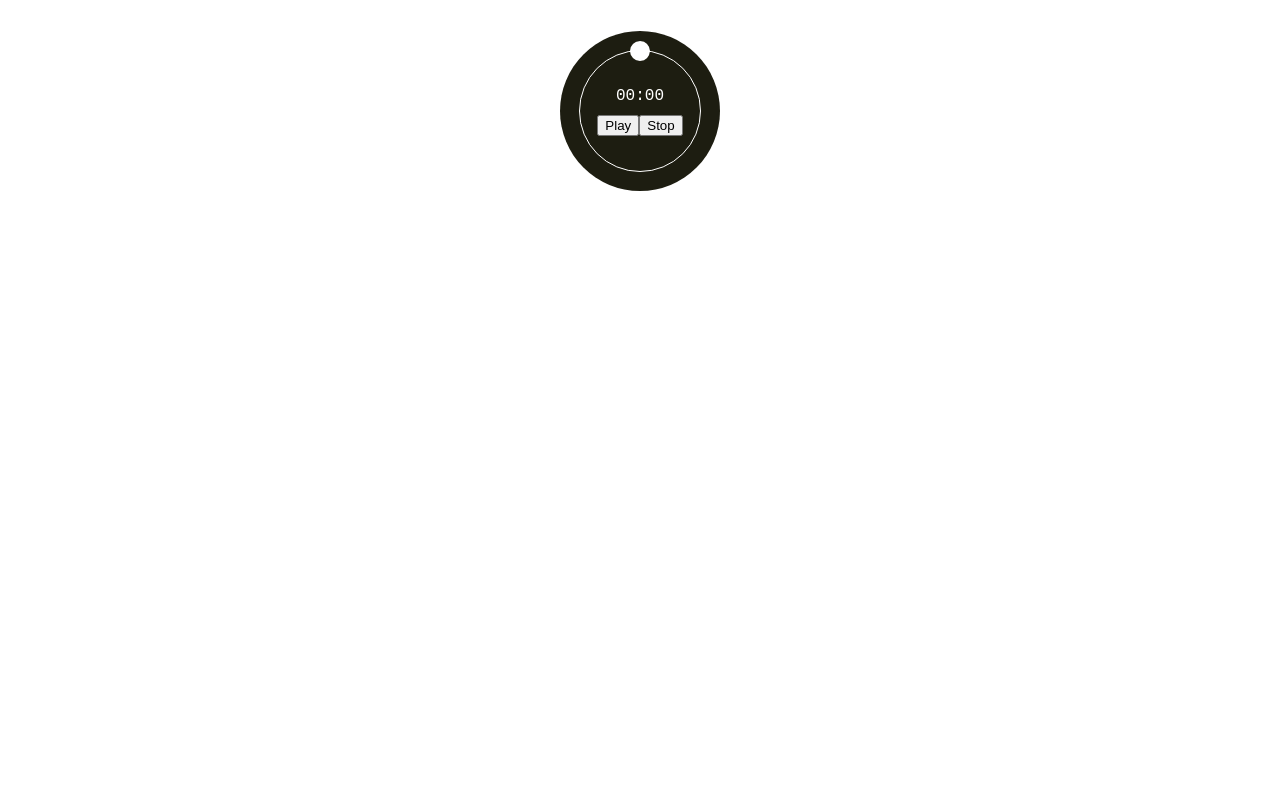
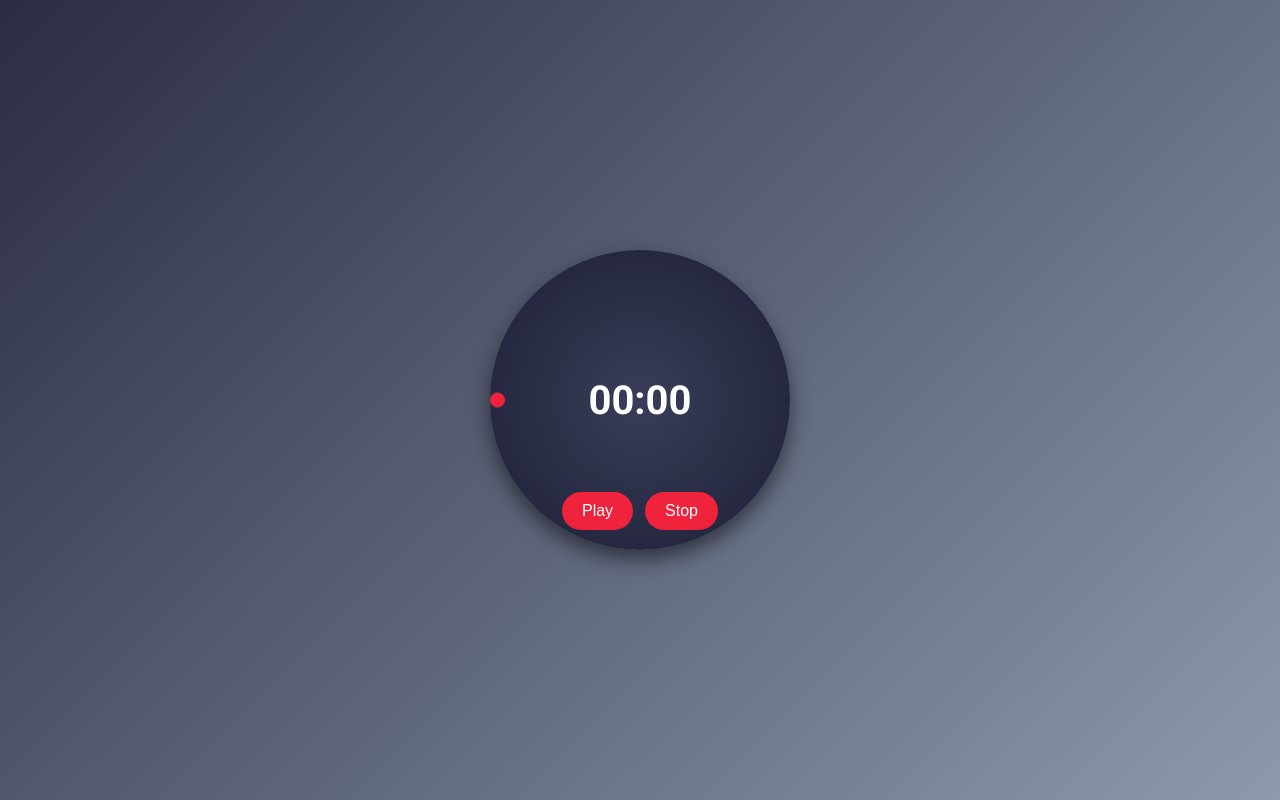
Before and after one commit to JavGarin/chronometer-js, a plain HTML site: page index.html in a window 1280 px wide. Drawn offline with Linux system fonts and the light colour scheme.

Commit message:
update styles.css

```diff
--- a/styles.css
+++ b/styles.css
@@ -1,75 +1,85 @@
-main {
-    font-family: 'Roboto Mono', monospace;
-    position: relative;
+/* Estilos globales */
+body {
+  font-family: "Roboto", sans-serif;
+  background: linear-gradient(135deg, #2b2d42, #8d99ae);
+  color: #fff;
+  display: flex;
+  align-items: center;
+  justify-content: center;
+  height: 100vh;
+  margin: 0;
 }
 
-.circle {
-    border-radius: 50%;
-    width: 120px;
-    height: 120px;
-    border: 1px solid #fff;
-    color: #fff;
-    margin: 50px auto;
-    display: flex;
-    justify-content: center;
-    align-items: center;
-    flex-direction: column;
+main {
+  position: relative;
 }
 
-.circle::before {
-    content: '';
-    border-radius: 50%;
-    z-index: -1;
-    position: absolute;
-    width: 160px;
-    height: 160px;
-    left: calc(50% - 80px);
-    top: calc(50% - 80px);
-    background-color: #1d1d11;
+/* Estilo del cronómetro */
+.circle {
+  position: relative;
+  width: 300px;
+  height: 300px;
+  border-radius: 50%;
+  background: radial-gradient(circle, #3a3d58, #1c1f36);
+  box-shadow: 0 10px 20px rgba(0, 0, 0, 0.5);
+  display: flex;
+  justify-content: center;
+  align-items: center;
 }
 
-.seconds-sphere {
-    width: 20px;
-    height: 20px;
-    border-radius: 50%;
-    background-color: #fff;
-    position: absolute;
-    left: calc(50% - 10px);
-    top: calc(50% - 10px);
-    animation: rotacion 60s linear infinite;
-    animation-play-state: paused;
+#stopwatch {
+  font-size: 2.5rem;
+  font-weight: 700;
+  color: #fff;
+  z-index: 2;
 }
 
-@keyframes rotacion {
-    from { transform: rotate(-90deg) translateX(60px);}
-    to   { transform: rotate(270deg) translateX(60px);}
+/* Botones */
+.buttons {
+  position: absolute;
+  bottom: 20px;
+  display: flex;
+  gap: 12px;
+  z-index: 2;
 }
 
-.buttons {
-    margin-top: 10px;
-    display: inline-flex;
+.btn {
+  background-color: #ef233c;
+  color: #fff;
+  border: none;
+  padding: 10px 20px;
+  font-size: 1rem;
+  border-radius: 50px;
+  cursor: pointer;
+  transition: all 0.3s ease;
 }
 
-.paused {
-    height: 10px;
-    border-width: 5px 0 5px 10px;
-    cursor: pointer;
-    box-sizing: border-box;
-    margin-left: 15px;
-    border-color: transparent transparent transparent #fff;
-    transition: 100ms all ease;
-    will-change: border-width;
-    border-style: solid;
+.btn:hover {
+  background-color: #d90429;
+  transform: scale(1.1);
 }
 
-.running {
-    border-style: double;
-    border-width: 0 0 0 10px;
+/* Esfera roja (segundero) */
+.seconds-sphere {
+  width: 15px;
+  height: 15px;
+  background-color: #ef233c;
+  border-radius: 50%;
+  position: absolute;
+  top: 0;
+  left: 50%;
+  transform: translate(-50%, 0) rotate(-90deg);
+  transform-origin: 50% 150px; /* Alineado al borde */
+  animation: rotate 60s linear infinite;
+  animation-play-state: paused;
 }
 
-.stop {
-    background-color: #fff;
-    height: 10px;
-    width: 10px;
-    cursor: pointer;
+/* Animación */
+@keyframes rotate {
+  from {
+    transform: translate(-50%, 0) rotate(-90deg);
+  }
+  to {
+    transform: translate(-50%, 0) rotate(270deg);
+  }
 }
```
